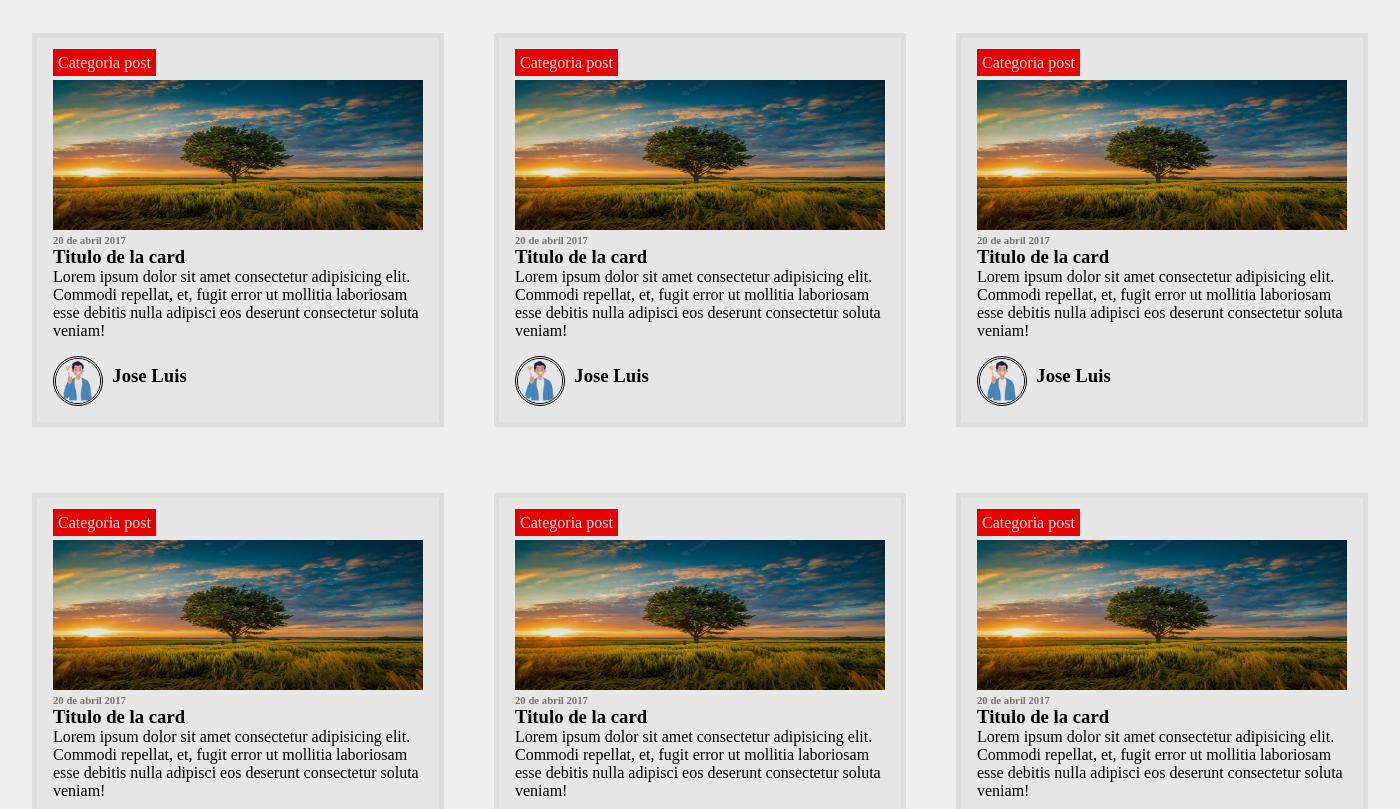
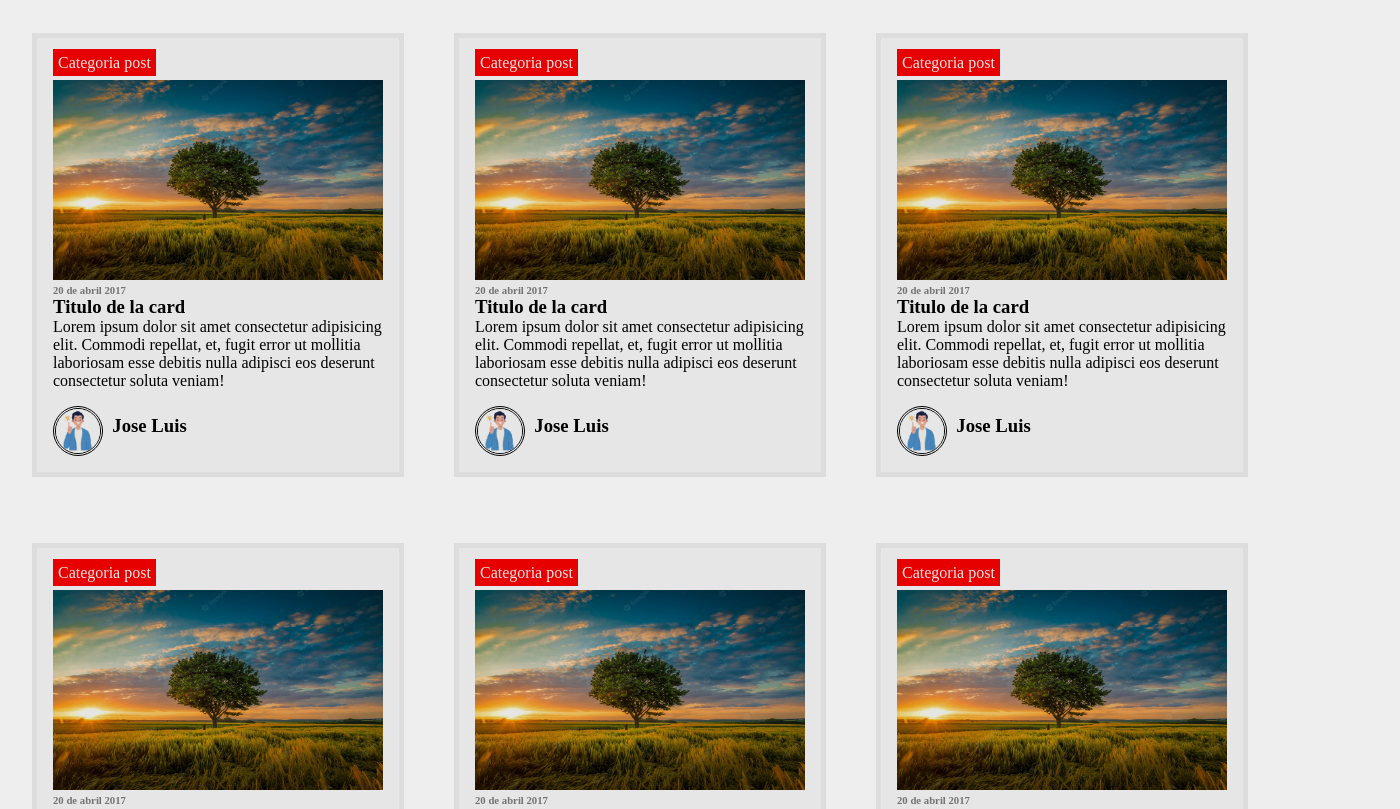
Before and after one commit to srtalucy/mowmo, a plain HTML site: page index.html in a window 1280 px wide. Shown: the part 84-893 px from the top of the page, 1400 px wide, since content can reach past the window. Drawn offline with Linux system fonts and the light colour scheme.

Commit message:
Mejoras en la vista

```diff
--- a/index.html
+++ b/index.html
@@ -10,7 +10,7 @@
 <body id="grilla1" >
     <header><h1>NOTICIAS</h1></header>
     <main id="grilla">
-        <div class="card1" style="cursor:pointer">
+        <div class="card1">
             <a href="#">
             <span>Categoria post</span></a>
             <article>
@@ -25,7 +25,7 @@
             </section>
 
         </div>
-        <div class="card2" style="cursor:pointer">
+        <div class="card2" >
             <a href="#">
                 <span>Categoria post</span></a>
             <article>
@@ -40,7 +40,7 @@
             </section>
 
         </div>
-        <div class="card3" style="cursor:pointer">
+        <div class="card3" >
             <a href="#">
                 <span>Categoria post</span></a>
             <article>
@@ -54,7 +54,7 @@
                 <a href="#"><h3>Jose Luis</h3></a>
             </section>
         </div>
-        <div class="card4" style="cursor:pointer">
+        <div class="card4" >
             <a href="#">
                 <span>Categoria post</span></a>
             <article>
@@ -68,7 +68,7 @@
                 <a href="#"><h3>Jose Luis</h3></a>
             </section>
         </div>
-        <div class="card5" style="cursor:pointer">
+        <div class="card5" >
             <a href="#">
                 <span>Categoria post</span></a>
             <article>
--- a/style.css
+++ b/style.css
@@ -6,6 +6,7 @@
 }
 
 body{
+
     background-color: #eeeeee;
     min-height: 100vh;
     display: grid;
@@ -14,6 +15,7 @@ body{
     grid-template-areas: "header"
     "main"
     "footer";
+
 }
 
 .card1{
@@ -70,8 +72,8 @@ main{
     margin-left: 2em;
 }
 main article img{
-    height: 150px;
-    width: 370px;
+    height: 200px;
+    width: 100%;
     margin-top: 0.5em;
 }
 main article h6{
@@ -84,7 +86,8 @@ main div{
     margin-top: 1em;
    transition: transform 0.2s;
    box-shadow: 5px 5px 15px gray unset;
-   filter:brightness(0.9)
+   filter:brightness(0.9);
+   cursor: pointer;
 }
 main div:hover{
     transform: scale(1.1)
@@ -119,7 +122,7 @@ main div article{
 
 }
 
-@media screen and (max-width:1024px) {
+@media screen and (max-width:1200px) {
     #grilla{
 
         grid-template-rows: 1fr 1fr 1fr;
@@ -131,7 +134,7 @@ main div article{
        ;
     }
 }
-@media screen and (max-width:576px) {
+@media screen and (max-width:600px) {
 
      #grilla{
         display: grid;
```
